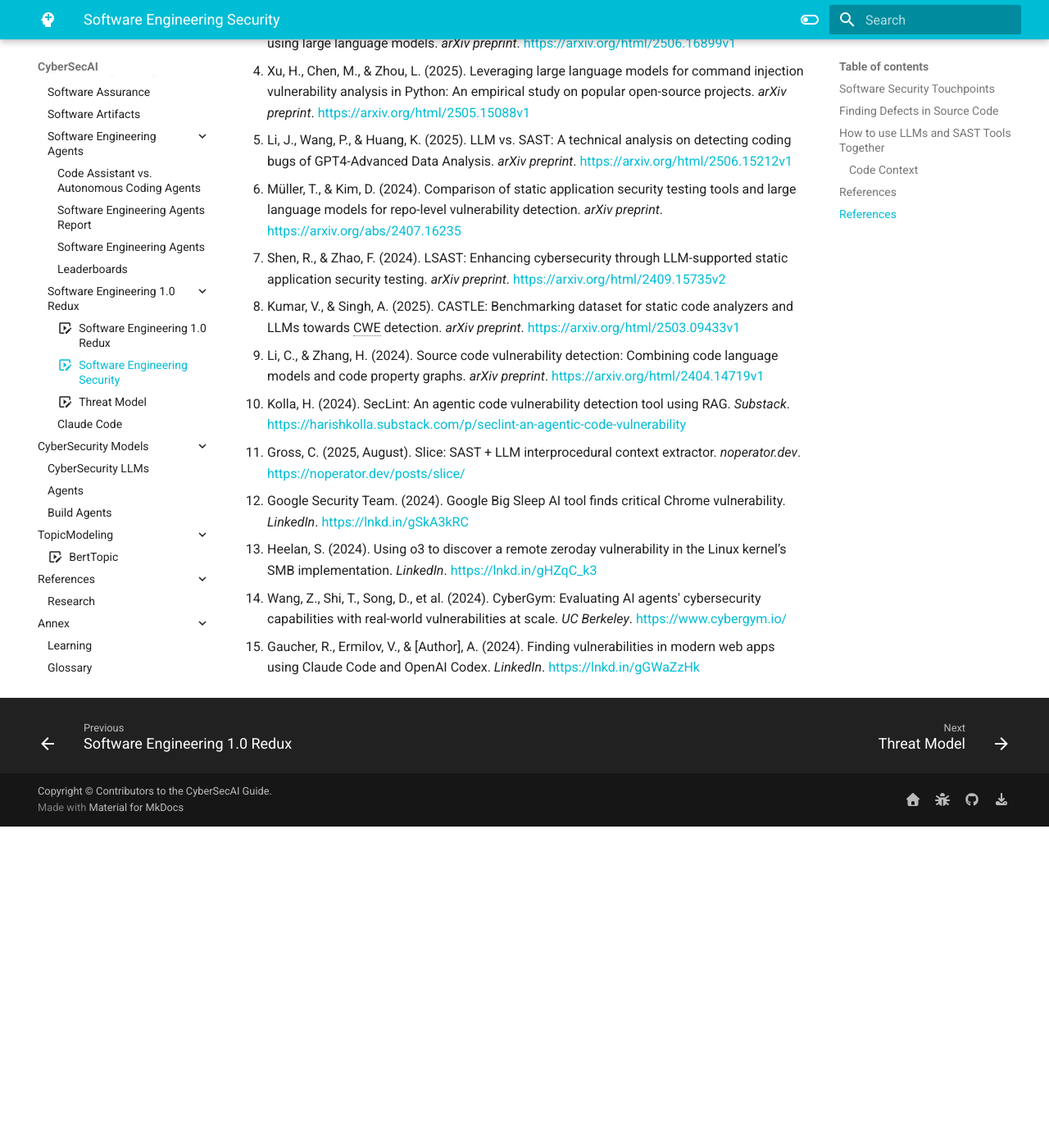
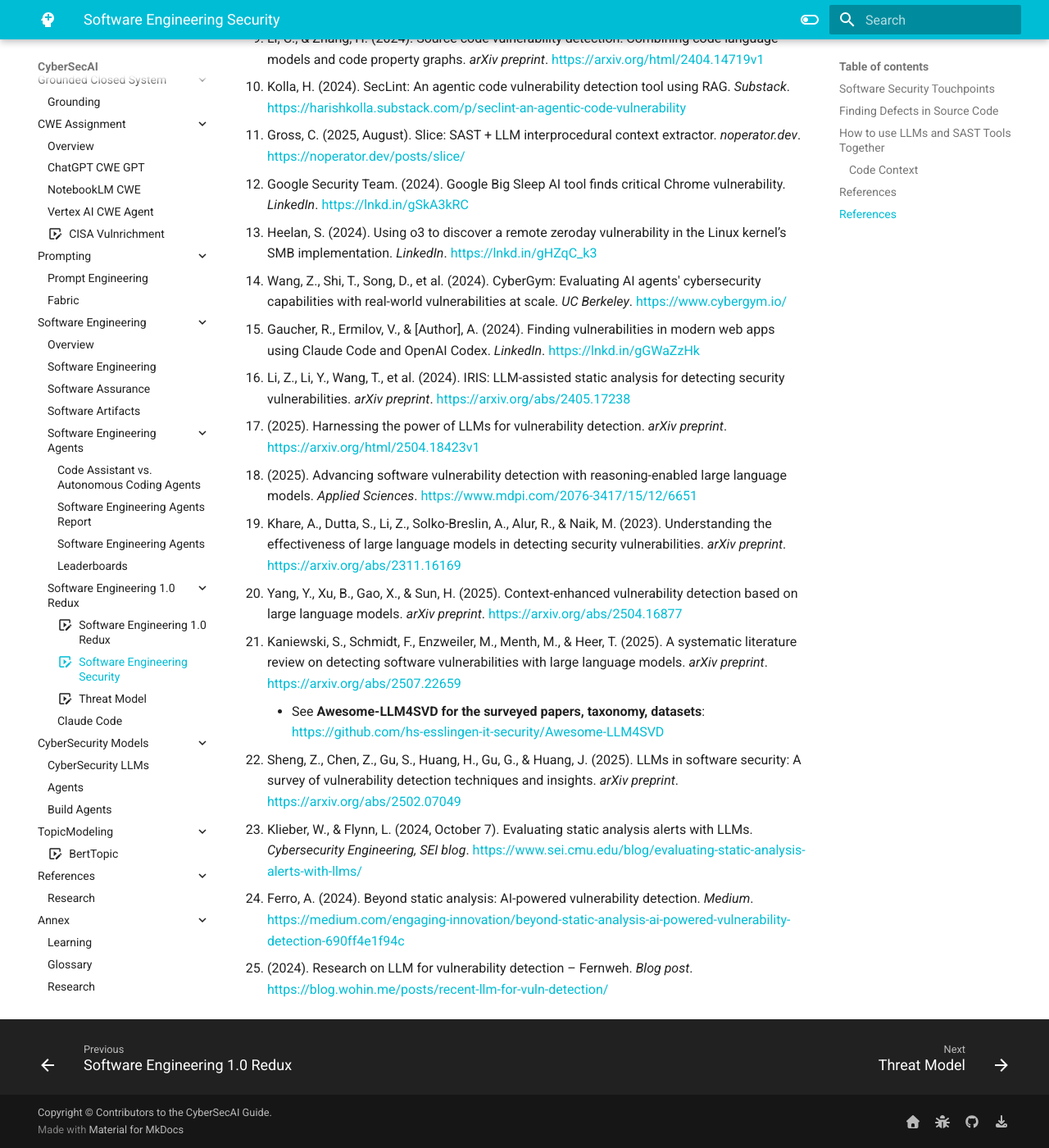
Before and after one commit to CyberSecAI/CyberSecAI.github.io, an MkDocs documentation site: the page built from docs/software/swe_redux_security.md, in a window 1280 px wide and 1400 px high, scrolled down 5047 px. Shown: the whole window at 82% size. Built offline with MkDocs 1.6.1 and Material for MkDocs 9.7.7, drawn with Linux system fonts in a browser that asks for light colours; comment, search, counter and statistics services are not loaded; before the commit the page ends 6055 px from its top, so only the background shows below that; some of the changed text lies outside the part shown.

Commit message:
update refs

```diff
--- a/docs/software/swe_redux_security.md
+++ b/docs/software/swe_redux_security.md
@@ -119,22 +119,14 @@
     [Utilizing Precise and Complete Code Context to Guide LLM in Automatic False Positive Mitigation](https://arxiv.org/html/2411.03079v1)
 
 
-## References
-
-1. [Secure Programming with Static Analysis by Brian Chess, Jacob West](https://www.amazon.com/Secure-Programming-Static-Analysis-Brian/dp/0321424778)
-2. [Software Security: Building Security In, by Gary McGraw](https://www.amazon.com/Software-Security-Building-Gary-McGraw/dp/0321356705)
-3. [Towards Effective Complementary Security Analysis using Large Language Models](https://arxiv.org/html/2506.16899v1)
-4. [Leveraging Large Language Models for Command Injection Vulnerability Analysis in Python: An Empirical Study on Popular Open-Source Projects](https://arxiv.org/html/2505.15088v1)
-1. [LLM vs. SAST: A Technical Analysis on Detecting Coding Bugs of GPT4-Advanced Data Analysis](https://arxiv.org/html/2506.15212v1)
-2. [Comparison of Static Application Security Testing Tools and Large Language Models for Repo-level Vulnerability Detection](https://arxiv.org/abs/2407.16235)
-3. [LSAST: Enhancing Cybersecurity through LLM-supported Static Application Security Testing](https://arxiv.org/html/2409.15735v2)
-4. [CASTLE: Benchmarking Dataset for Static Code Analyzers and LLMs towards CWE Detection](https://arxiv.org/html/2503.09433v1)
-5. [Source Code Vulnerability Detection: Combining Code Language Models and Code Property Graphs](https://arxiv.org/html/2404.14719v1)
-6. [SecLint, a Python-based AI agent for detecting insecure code patterns using RAG](https://harishkolla.substack.com/p/seclint-an-agentic-code-vulnerability)
-7. [Slice: SAST + LLM Interprocedural Context Extractor](https://noperator.dev/posts/slice/), August 2025
 
 
 
+## References
+
+Got it ✅ — I’ve cleaned up your reference list so all the extra `([site][number])` style links are removed, while keeping the main hyperlinks intact.
+
+---
 
 ## References
 
@@ -153,3 +145,14 @@
 13. Heelan, S. (2024). Using o3 to discover a remote zeroday vulnerability in the Linux kernel’s SMB implementation. *LinkedIn*. [https://lnkd.in/gHZqC\_k3](https://lnkd.in/gHZqC_k3)
 14. Wang, Z., Shi, T., Song, D., et al. (2024). CyberGym: Evaluating AI agents' cybersecurity capabilities with real-world vulnerabilities at scale. *UC Berkeley*. [https://www.cybergym.io/](https://www.cybergym.io/)
 15. Gaucher, R., Ermilov, V., & \[Author], A. (2024). Finding vulnerabilities in modern web apps using Claude Code and OpenAI Codex. *LinkedIn*. [https://lnkd.in/gGWaZzHk](https://lnkd.in/gGWaZzHk)
+16. Li, Z., Li, Y., Wang, T., et al. (2024). IRIS: LLM-assisted static analysis for detecting security vulnerabilities. *arXiv preprint*. [https://arxiv.org/abs/2405.17238](https://arxiv.org/abs/2405.17238)
+17. (2025). Harnessing the power of LLMs for vulnerability detection. *arXiv preprint*. [https://arxiv.org/html/2504.18423v1](https://arxiv.org/html/2504.18423v1)
+18. (2025). Advancing software vulnerability detection with reasoning-enabled large language models. *Applied Sciences*. [https://www.mdpi.com/2076-3417/15/12/6651](https://www.mdpi.com/2076-3417/15/12/6651)
+19. Khare, A., Dutta, S., Li, Z., Solko-Breslin, A., Alur, R., & Naik, M. (2023). Understanding the effectiveness of large language models in detecting security vulnerabilities. *arXiv preprint*. [https://arxiv.org/abs/2311.16169](https://arxiv.org/abs/2311.16169)
+20. Yang, Y., Xu, B., Gao, X., & Sun, H. (2025). Context-enhanced vulnerability detection based on large language models. *arXiv preprint*. [https://arxiv.org/abs/2504.16877](https://arxiv.org/abs/2504.16877)
+21. Kaniewski, S., Schmidt, F., Enzweiler, M., Menth, M., & Heer, T. (2025). A systematic literature review on detecting software vulnerabilities with large language models. *arXiv preprint*. [https://arxiv.org/abs/2507.22659](https://arxiv.org/abs/2507.22659)
+    - See **Awesome-LLM4SVD for the surveyed papers, taxonomy, datasets**: [https://github.com/hs-esslingen-it-security/Awesome-LLM4SVD](https://github.com/hs-esslingen-it-security/Awesome-LLM4SVD)
+22. Sheng, Z., Chen, Z., Gu, S., Huang, H., Gu, G., & Huang, J. (2025). LLMs in software security: A survey of vulnerability detection techniques and insights. *arXiv preprint*. [https://arxiv.org/abs/2502.07049](https://arxiv.org/abs/2502.07049)
+23. Klieber, W., & Flynn, L. (2024, October 7). Evaluating static analysis alerts with LLMs. *Cybersecurity Engineering, SEI blog*. [https://www.sei.cmu.edu/blog/evaluating-static-analysis-alerts-with-llms/](https://www.sei.cmu.edu/blog/evaluating-static-analysis-alerts-with-llms/)
+24. Ferro, A. (2024). Beyond static analysis: AI-powered vulnerability detection. *Medium*. [https://medium.com/engaging-innovation/beyond-static-analysis-ai-powered-vulnerability-detection-690ff4e1f94c](https://medium.com/engaging-innovation/beyond-static-analysis-ai-powered-vulnerability-detection-690ff4e1f94c)
+25. (2024). Research on LLM for vulnerability detection – Fernweh. *Blog post*. [https://blog.wohin.me/posts/recent-llm-for-vuln-detection/](https://blog.wohin.me/posts/recent-llm-for-vuln-detection/)
```
